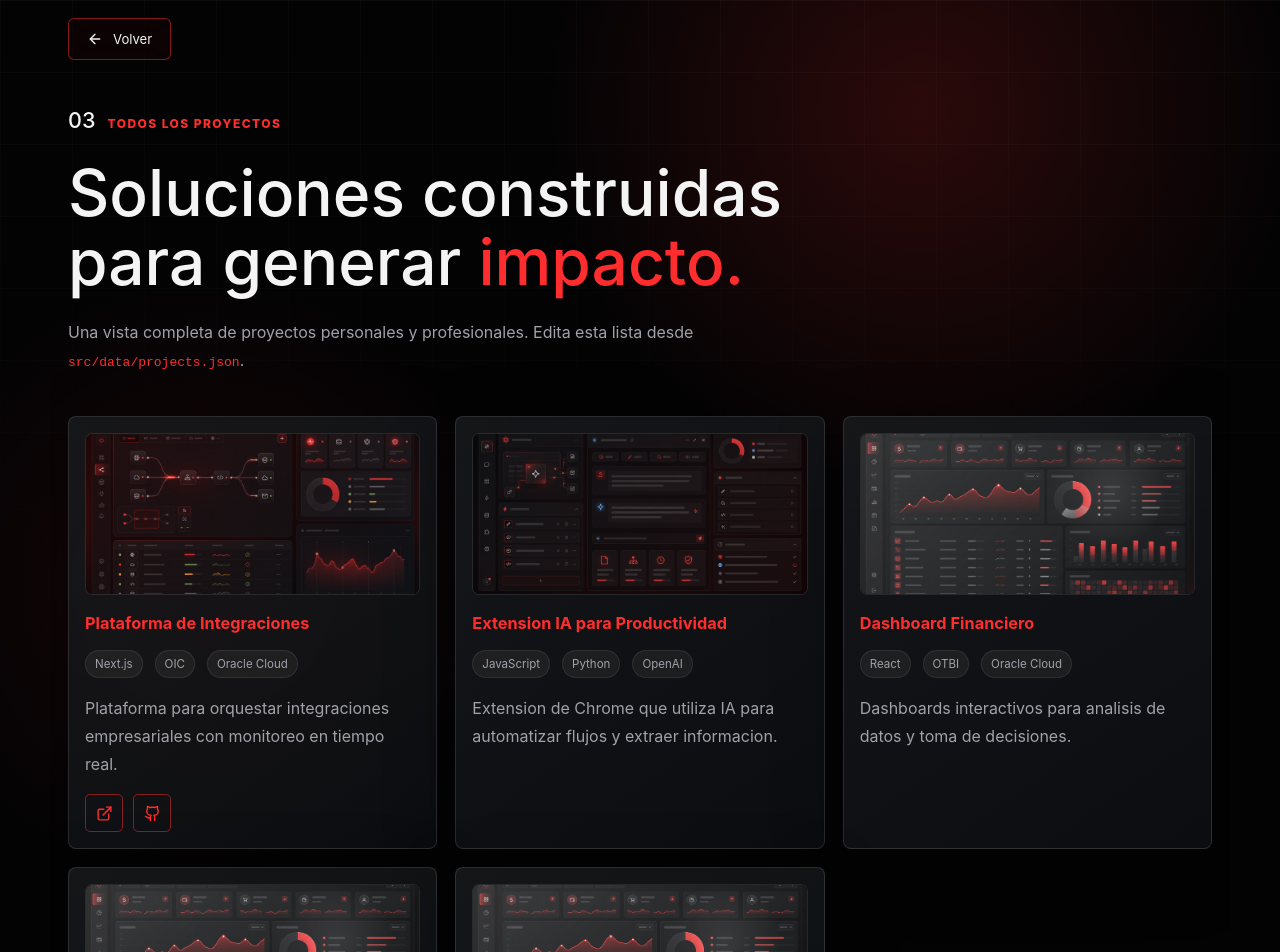
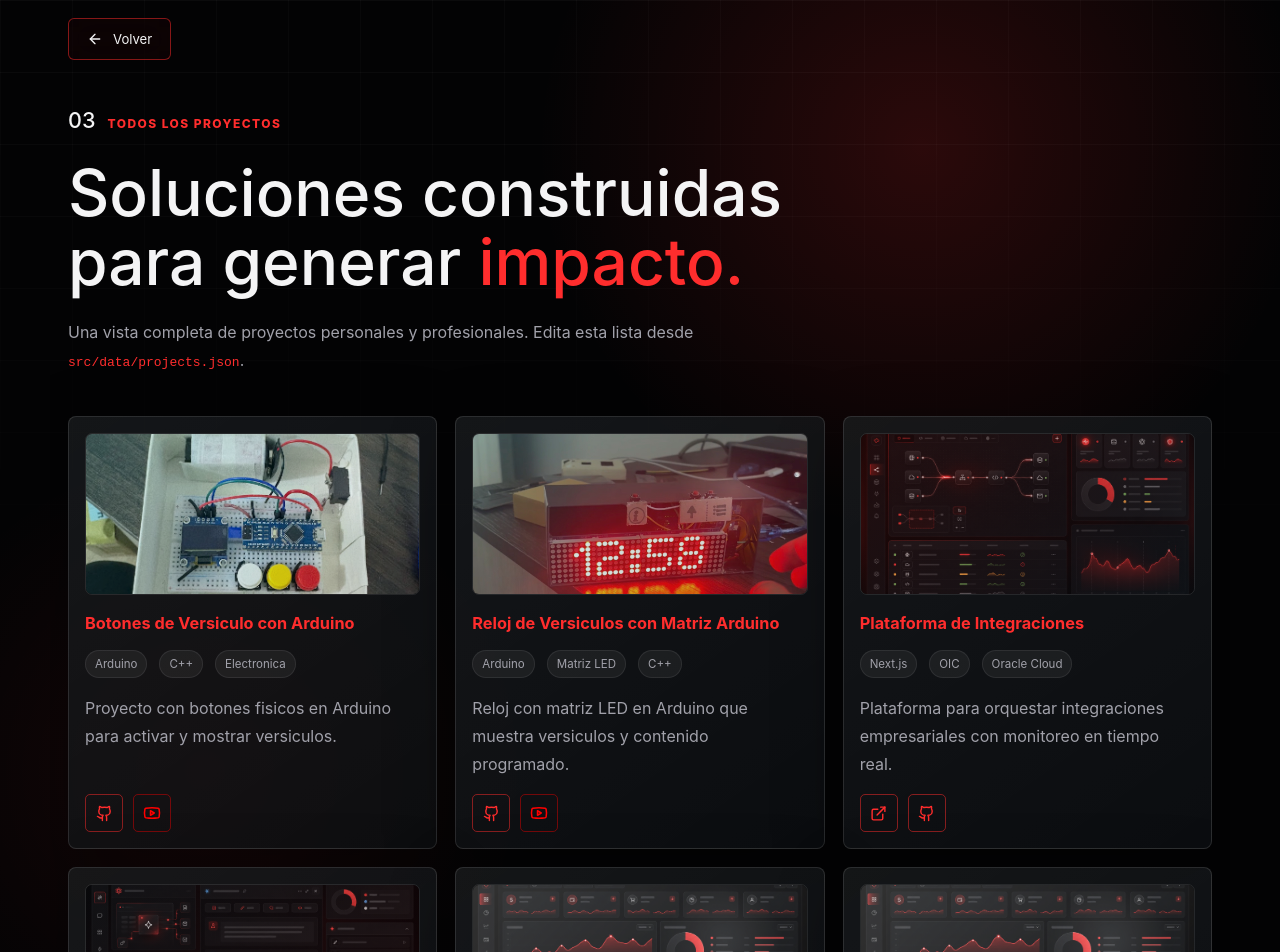
Before and after one commit to DanielSQN/mi-portafolio-web, a Next.js app: page /proyectos in a window 1280 px wide. Shown: the top 952 px of the page. Built offline with nearby package versions, Linux system fonts and the light colour scheme; no server answers.

Commit message:
Add Arduino projects and YouTube links

```diff
--- a/src/app/globals.css
+++ b/src/app/globals.css
@@ -875,6 +875,12 @@ code {
     linear-gradient(135deg, rgba(245, 245, 245, 0.85), rgba(150, 150, 160, 0.38));
 }
 
+.project-shot.arduino::before {
+  background:
+    radial-gradient(circle at 78% 34%, rgba(255, 255, 255, 0.58), transparent 54px),
+    linear-gradient(135deg, rgba(0, 151, 156, 0.76), rgba(9, 22, 28, 0.72));
+}
+
 .card-heading {
   align-items: center;
   display: flex;
@@ -905,6 +911,11 @@ code {
   justify-content: center;
   padding: 0;
   width: 38px;
+}
+
+.project-actions a.youtube-action {
+  border-color: rgba(255, 0, 0, 0.42);
+  color: #ff0000;
 }
 
 .project-card {
--- a/src/components/ProjectCard.js
+++ b/src/components/ProjectCard.js
@@ -1,10 +1,11 @@
-import { ExternalLink, Github } from "lucide-react";
+import { ExternalLink, Github, Youtube } from "lucide-react";
 import Image from "next/image";
 
 export default function ProjectCard({ project }) {
   const viewUrl = project.viewUrl || project.url || "";
   const githubUrl = project.githubUrl || "";
-  const hasActions = Boolean(viewUrl || githubUrl);
+  const youtubeUrl = project.youtubeUrl || "";
+  const hasActions = Boolean(viewUrl || githubUrl || youtubeUrl);
 
   return (
     <article className="project-card glass-card">
@@ -55,6 +56,17 @@ export default function ProjectCard({ project }) {
               <Github size={17} />
             </a>
           ) : null}
+          {youtubeUrl ? (
+            <a
+              className="youtube-action"
+              href={youtubeUrl}
+              aria-label={`Ver video de YouTube de ${project.name}`}
+              target="_blank"
+              rel="noreferrer"
+            >
+              <Youtube size={18} />
+            </a>
+          ) : null}
         </div>
       ) : null}
     </article>
--- a/src/data/projects.json
+++ b/src/data/projects.json
@@ -5,9 +5,10 @@
     "description": "Plataforma para orquestar integraciones empresariales con monitoreo en tiempo real.",
     "accent": "integrations",
     "img": "/projects/plataforma-integraciones.png",
-    "priority": 1,
+    "priority": 3,
     "viewUrl": "https://carta-invitacion-boda-lt.vercel.app",
-    "githubUrl": "https://github.com/DanielSQN/mi-portafolio-web"
+    "githubUrl": "https://github.com/DanielSQN/mi-portafolio-web",
+    "youtubeUrl": ""
   },
   {
     "name": "Extension IA para Productividad",
@@ -15,29 +16,10 @@
     "description": "Extension de Chrome que utiliza IA para automatizar flujos y extraer informacion.",
     "accent": "ai",
     "img": "/projects/extension-ia-productividad.png",
-    "priority": 2,
-    "viewUrl": "",
-    "githubUrl": ""
-  },
-  {
-    "name": "Dashboard Financiero",
-    "tags": ["React", "OTBI", "Oracle Cloud"],
-    "description": "Dashboards interactivos para analisis de datos y toma de decisiones.",
-    "accent": "dashboard",
-    "img": "/projects/dashboard-financiero.png",
-    "priority": 3,
-    "viewUrl": "",
-    "githubUrl": ""
-  },
-  {
-    "name": "Dashboard Financiero",
-    "tags": ["React", "OTBI", "Oracle Cloud"],
-    "description": "Dashboards interactivos para analisis de datos y toma de decisiones.",
-    "accent": "dashboard",
-    "img": "/projects/dashboard-financiero.png",
     "priority": 4,
     "viewUrl": "",
-    "githubUrl": ""
+    "githubUrl": "",
+    "youtubeUrl": ""
   },
   {
     "name": "Dashboard Financiero",
@@ -47,6 +29,51 @@
     "img": "/projects/dashboard-financiero.png",
     "priority": 5,
     "viewUrl": "",
-    "githubUrl": ""
+    "githubUrl": "",
+    "youtubeUrl": ""
+  },
+  {
+    "name": "Dashboard Financiero",
+    "tags": ["React", "OTBI", "Oracle Cloud"],
+    "description": "Dashboards interactivos para analisis de datos y toma de decisiones.",
+    "accent": "dashboard",
+    "img": "/projects/dashboard-financiero.png",
+    "priority": 6,
+    "viewUrl": "",
+    "githubUrl": "",
+    "youtubeUrl": ""
+  },
+  {
+    "name": "Dashboard Financiero",
+    "tags": ["React", "OTBI", "Oracle Cloud"],
+    "description": "Dashboards interactivos para analisis de datos y toma de decisiones.",
+    "accent": "dashboard",
+    "img": "/projects/dashboard-financiero.png",
+    "priority": 7,
+    "viewUrl": "",
+    "githubUrl": "",
+    "youtubeUrl": ""
+  },
+  {
+    "name": "Botones de Versiculo con Arduino",
+    "tags": ["Arduino", "C++", "Electronica"],
+    "description": "Proyecto con botones fisicos en Arduino para activar y mostrar versiculos.",
+    "accent": "arduino",
+    "img": "/projects/arduino-botones-versiculo.png",
+    "priority": 1,
+    "viewUrl": "",
+    "githubUrl": "https://github.com/DanielSQN/arduino-botones-versiculo",
+    "youtubeUrl": "https://youtu.be/lc15a3Xth6w"
+  },
+  {
+    "name": "Reloj de Versiculos con Matriz Arduino",
+    "tags": ["Arduino", "Matriz LED", "C++"],
+    "description": "Reloj con matriz LED en Arduino que muestra versiculos y contenido programado.",
+    "accent": "arduino",
+    "img": "/projects/arduino-matriz-reloj-versiculos.png",
+    "priority": 2,
+    "viewUrl": "",
+    "githubUrl": "https://github.com/DanielSQN/arduino-matriz-reloj-versiculos",
+    "youtubeUrl": "https://youtu.be/lc15a3Xth6w"
   }
 ]
```
Also changed, not shown: public/projects/arduino-botones-versiculo.png (added), public/projects/arduino-matriz-reloj-versiculos.png (added).
